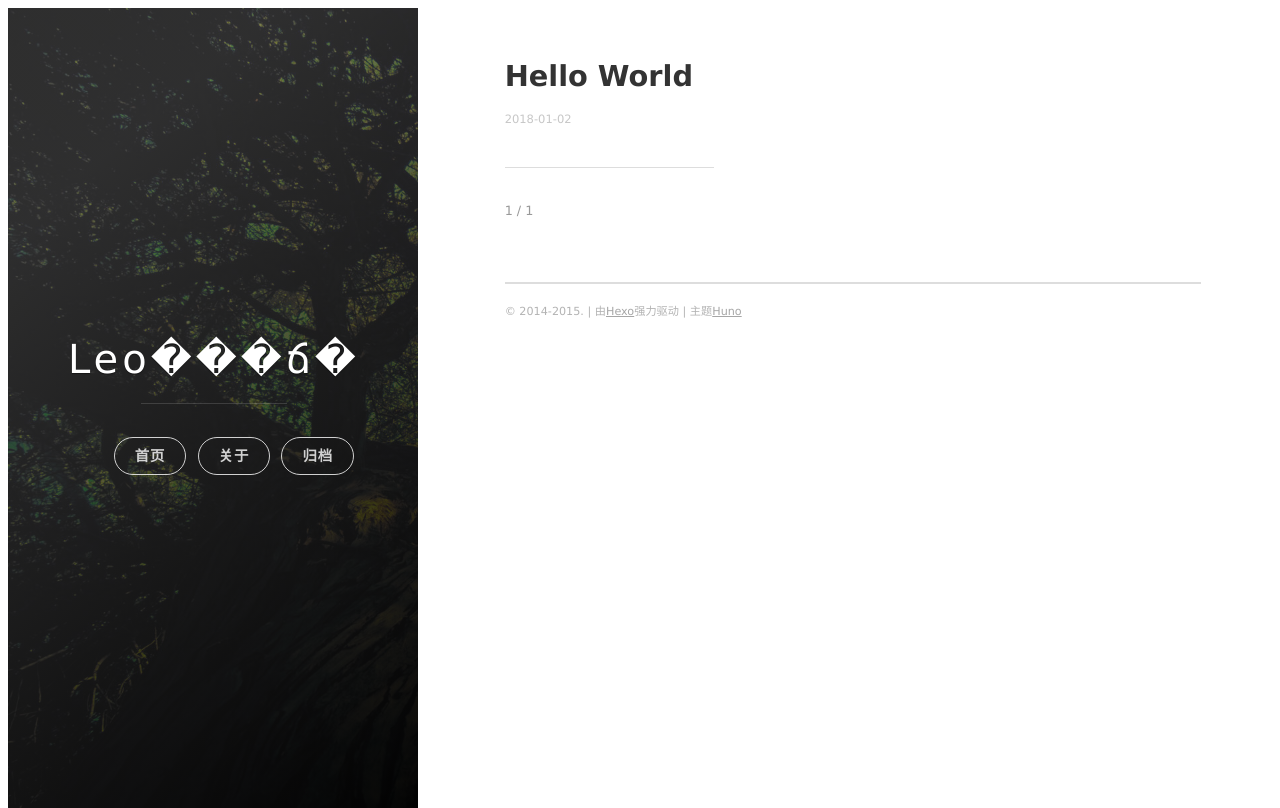
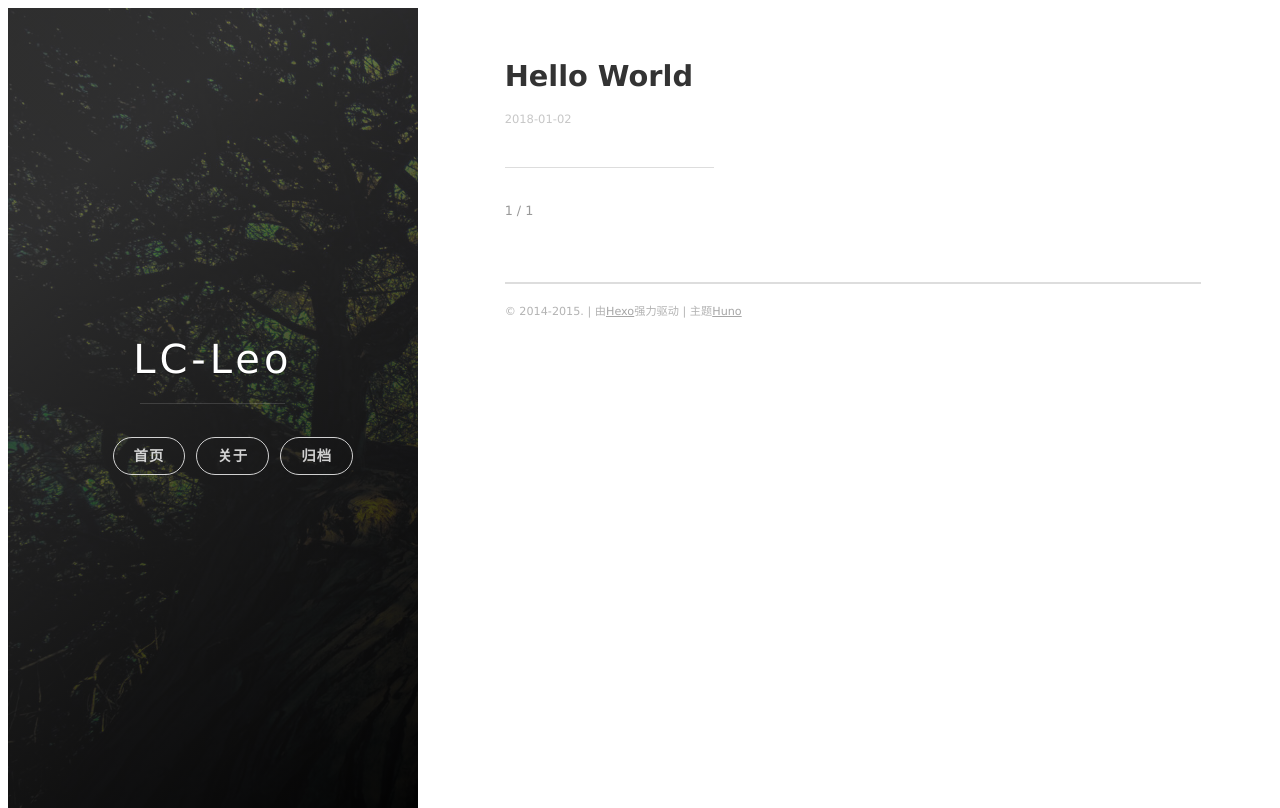
Before and after one commit to cherrymisszhang/lc-leo.github.io, a plain HTML site: page index.html in a window 1280 px wide. Drawn offline with nearby package versions, Linux system fonts and the light colour scheme; some packages are replaced by stand-ins of ours.

Commit message:
Site updated: 2018-01-02 23:21:01

```diff
--- a/index.html
+++ b/index.html
@@ -7,7 +7,7 @@
 
 
     <title>
-      Leo���ճ�
+      LC-Leo
     </title>
 
     <meta name="viewport" content="width=device-width, initial-scale=1, maximum-scale=1, user-scalable=no">
@@ -20,13 +20,13 @@
 
     <meta name="description" content="һ��������Ϊ�����С��">
 <meta property="og:type" content="website">
-<meta property="og:title" content="Leo���ճ�">
+<meta property="og:title" content="LC-Leo">
 <meta property="og:url" content="http://yoursite.com/index.html">
-<meta property="og:site_name" content="Leo���ճ�">
+<meta property="og:site_name" content="LC-Leo">
 <meta property="og:description" content="һ��������Ϊ�����С��">
 <meta property="og:locale" content="zh-CN">
 <meta name="twitter:card" content="summary">
-<meta name="twitter:title" content="Leo���ճ�">
+<meta name="twitter:title" content="LC-Leo">
 <meta name="twitter:description" content="һ��������Ϊ�����С��">
 
 
@@ -59,7 +59,7 @@
 
 
 
-        <h1 class="panel-cover__title panel-title"><a href="/" title="link to homepage">Leo���ճ�</a></h1>
+        <h1 class="panel-cover__title panel-title"><a href="/" title="link to homepage">LC-Leo</a></h1>
         <hr class="panel-cover__divider" />
 
 
```
Also changed, not shown: 2018/01/02/hello-world/index.html (+5 -5 lines), archives/2018/01/index.html (+2 -2 lines), archives/2018/index.html (+2 -2 lines), archives/index.html (+2 -2 lines).
